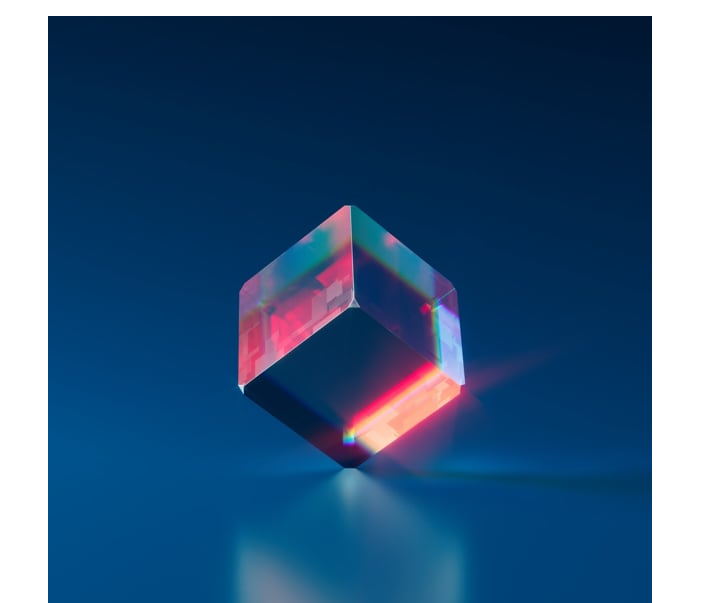
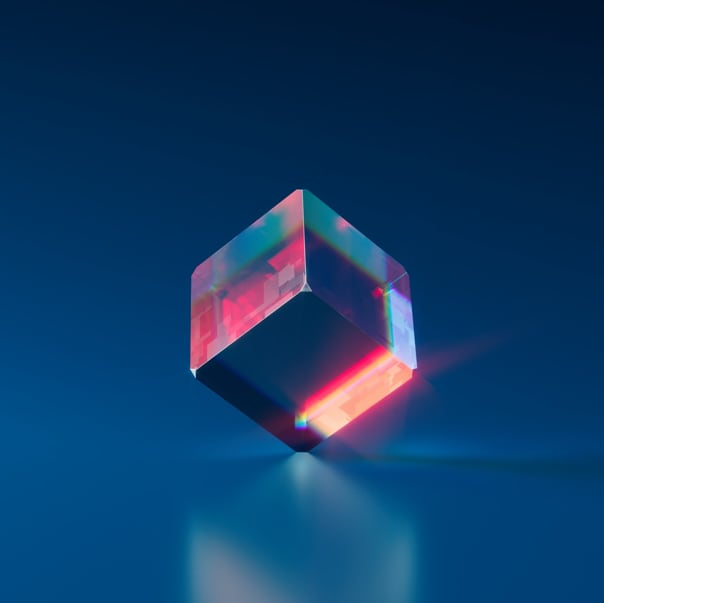
Before and after one commit to Martincillo94/ComponenteNTF, a plain HTML site: page index.html in a window 1280 px wide. Shown: the top 603 px of the page, without its empty margins (0-715 px from the left). Drawn offline with Linux system fonts and the light colour scheme.

Commit message:
se agrega archivos estilos.css y estilos.css.map

```diff
--- a/css/estilos.css
+++ b/css/estilos.css
@@ -1,3 +1,13 @@
 @import url("https://fonts.googleapis.com/css2?family=Outfit:wght@300;400;600&display=swap");
+* {
+  margin: 0;
+  padding: 0;
+  box-sizing: border-box;
+}
+
+body {
+  font-family: "Outfit", sans-serif;
+  font-size: 18px;
+}
 
 /*# sourceMappingURL=estilos.css.map */
```
Also changed, not shown: 1 other file.
